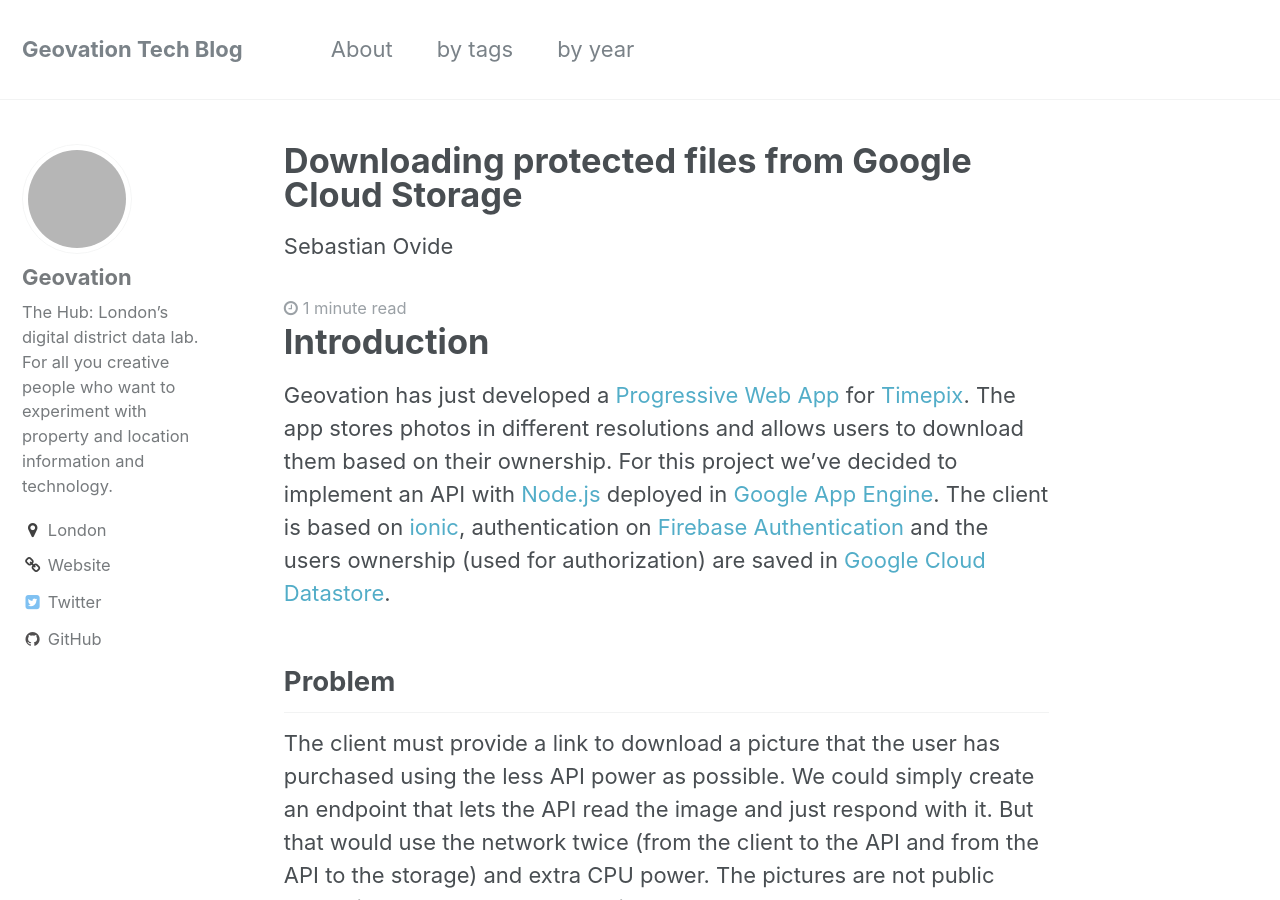
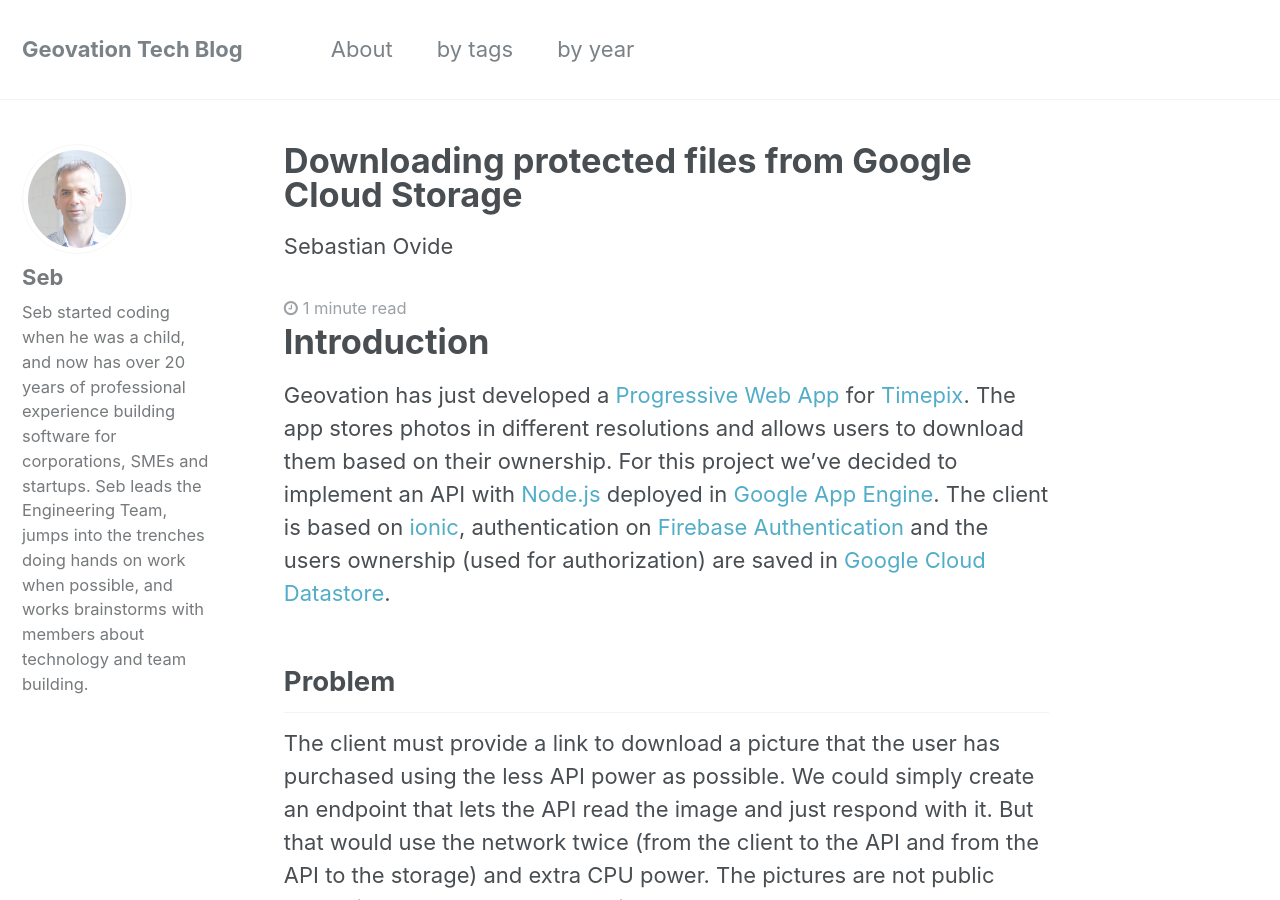
Before and after one commit to Geovation/geovation.github.io, a Jekyll site: the page built from _posts/2017-12-19-dowloading-protected-files-in-google-cloud-storage.md, in a window 1280 px wide and 900 px high. Built offline with Jekyll 4.4.1, drawn with Linux system fonts in a browser that asks for light colours; comment, search, counter and statistics services are not loaded; grey boxes are pictures that could not be loaded.

Commit message:
added authors

```diff
--- a/_config.yml
+++ b/_config.yml
@@ -254,3 +254,7 @@
     values:
       layout: single
       author_profile: true
+
+webrick:
+  headers:
+    Access-Control-Allow-Origin: "*"
--- /dev/null
+++ b/_data/authors.yml
@@ -0,0 +1,27 @@
+Aymar Bell:
+  name        : "Aymar"
+  bio         : "Aymar is learning to be a software developer with a specialism in in ethical hacking."
+  avatar      : "/assets/images/Headshot_AymarBell.png"
+
+James Gardner:
+  name        : "James"
+  bio         : "James provides hands-on support from the very beginning of a startup’s journey. I’ll help founders understand their customers, decide what to build, and how and when to build it.  As businesses scale up James can act like a CTO and support them in growing a successful, investible team."
+  avatar      : "/assets/images/Headshot_JamesGardner.jpg"
+
+Paul Nebel:
+  name        : "Paul"
+  bio         : "Paul is a Virtual CTO specialising in technology leadership, product discovery and strategic analysis. He makes companies smarter, faster and more efficient through better use of appropriate technology."
+  avatar      : "/assets/images/Headshot_PaulNebel.jpg"
+
+
+Sebastian Ovide:
+  name        : "Seb"
+  bio         : "Seb started coding when he was a child, and now has over 20 years of professional experience building software for corporations, SMEs and startups.  Seb leads the Engineering Team, jumps into the trenches doing hands on work when possible, and works brainstorms with members about technology and team building."
+  avatar      : "/assets/images/Headshot_SebOvide.jpg"
+  links:
+    - label: "Twitter"
+      icon: "fab fa-fw fa-twitter-square"
+      url: "https://twitter.com/sebastianovide"
+    - label: "linkedin"
+      icon: "fab fa-fw fa-linkedin-square"
+      url: "https://twitter.com/sovide"
--- a/docker-compose.yml
+++ b/docker-compose.yml
@@ -6,7 +6,10 @@
   jekill:
     container_name: jekyll
     image: jekyll/jekyll
+    ports:
+      - "4000:4000"
     volumes:
       - .:/srv/jekyll
-    command: jekyll build --watch
+    # command: jekyll build --watch
     # command: bundle update
+    command: jekyll serve
```
Also changed, not shown: README.md, assets/images/Headshot_AymarBell.png (added), assets/images/Headshot_JameGardner.jpg (added), assets/images/Headshot_PaulNebel.jpg (added), assets/images/Headshot_SebOvide.jpg (added).
